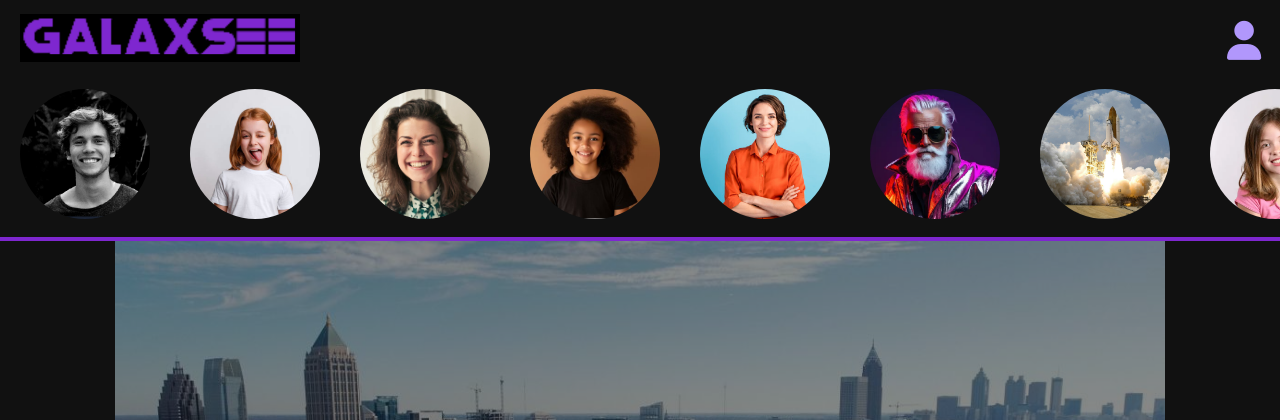
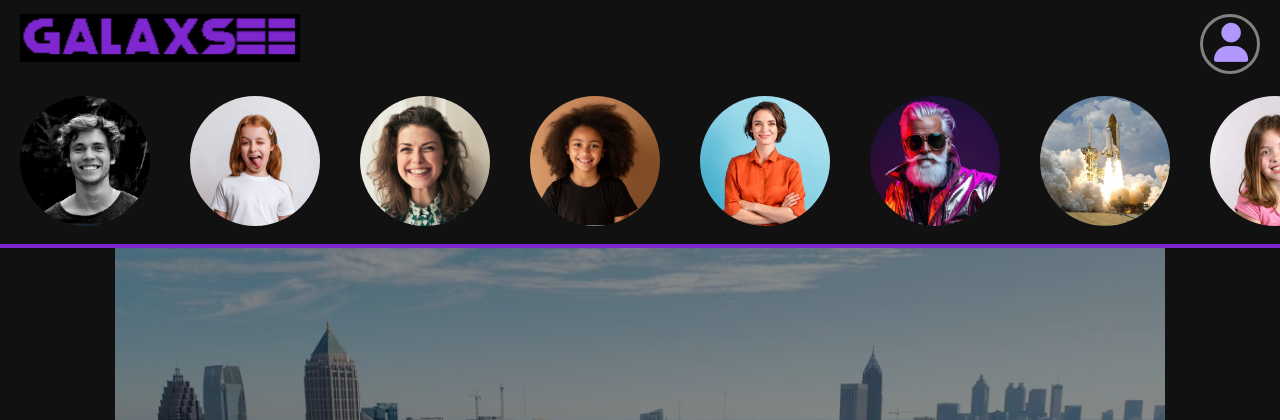
Before and after one commit to celesteroselli/Ascend, a Django app: page /connection/admin in a window 1280 px wide. Shown: the top 420 px of the page. Run offline with Django 5.2, Linux system fonts and the light colour scheme; a user stored in the database is signed in; data comes from the database, SQL or seed files in the repository; both versions use the stored data as it was after the commit; some libraries are stand-ins or nearby versions.

Commit message:
Icon CSS + padding on upload form

```diff
--- a/templates/base.html
+++ b/templates/base.html
@@ -18,10 +18,23 @@
             background-color: black;
         }
         .icon {
-            width: 40px;
-            padding: 7px;
+            width: 60px;
+            padding-top:6px;
+            padding-left:11px;
             font-size: 2.3em;
+            border-radius: 50%;
+            border: 3px solid #818181;
+            height: 60px;
         }
+
+        .user {
+          margin-left:auto;
+          display: flex;
+          justify-content: center;
+          align-items: center;
+      }
+
+
         .nav {
           top: 0;
           width: 100%;
@@ -42,9 +55,7 @@
           color: #f1f1f1;
         }
 
-        .user {
-          margin-left: auto;
-        }
+
 
         .fa fa-user {
           width: 100px;
--- a/templates/picture.html
+++ b/templates/picture.html
@@ -42,6 +42,7 @@
   background-size: cover; /* Resize the background image to cover the entire container */
 }
 
+
 .demo-content {
   position: relative;
   top: 70px;
--- a/templates/videoview.html
+++ b/templates/videoview.html
@@ -98,7 +98,7 @@
 {% endfor %}
 </div>
 </div>
-<div class="bottom p-2 mt-4">
+<div class="bottom p-2 mt-5">
 
 <form method="post" enctype="multipart/form-data">
     {% csrf_token %}
```
Also changed, not shown: db.sqlite3.
